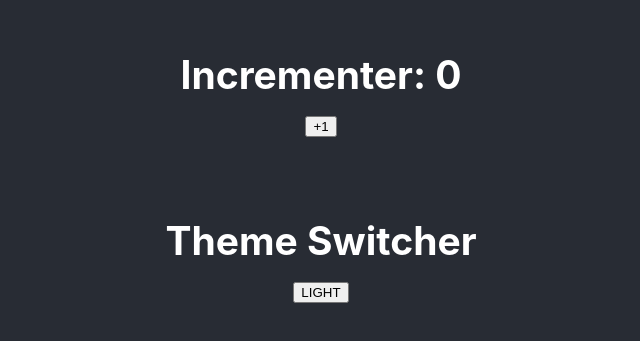
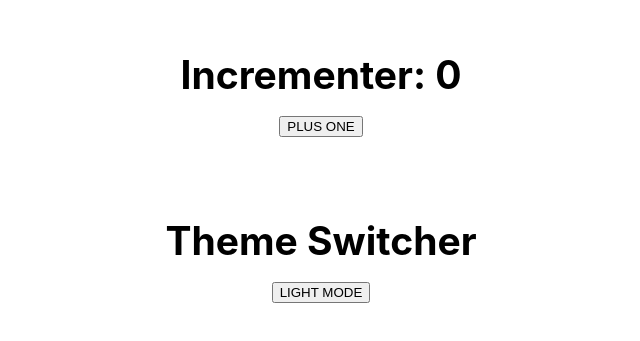
Before and after one commit to hayleyw7/hello-jotai, a React (Create React App) app: page / in a window 1280 px wide. Shown: the part 263-604 px from the top of the page, without its empty margins (319-959 px from the left). Built offline with nearby package versions, Linux system fonts and the light colour scheme.

Commit message:
Persist state

```diff
--- a/src/components/App/App.js
+++ b/src/components/App/App.js
@@ -1,11 +1,12 @@
 import React from 'react';
 import './App.css';
 import { atom, useAtom } from 'jotai';
+import { atomWithStorage } from 'jotai/utils';
 import Incrementer from '../Incrementer/Incrementer';
 import ThemeSwitcher from '../ThemeSwitcher/ThemeSwitcher';
 
 const counter = atom(0);
-const theme = atom('dark');
+const theme = atomWithStorage('dark', false);
 
 export default function Page() {
   const [count, setCounter] = useAtom(counter);
--- a/src/components/Incrementer/Incrementer.js
+++ b/src/components/Incrementer/Incrementer.js
@@ -8,7 +8,7 @@ export default function Incrementer({ count, onIncrementClick }) {
   return (
     <section>
       <h1>Incrementer: {count}</h1>
-      <button onClick={onClick}>+1</button>
+      <button onClick={onClick}>PLUS ONE</button>
     </section>
   );
 }
--- a/src/components/ThemeSwitcher/ThemeSwitcher.js
+++ b/src/components/ThemeSwitcher/ThemeSwitcher.js
@@ -8,7 +8,7 @@ export default function ThemeSwitcher({ appTheme, onThemeSwitchClick }) {
   return (
     <section>
       <h1>Theme Switcher</h1>
-      <button onClick={handleClick}>{appTheme === 'light' ? 'DARK' : 'LIGHT'}</button>
+      <button onClick={handleClick}>{appTheme === 'light' ? 'DARK MODE' : 'LIGHT MODE'}</button>
     </section>
   );
 }
```
